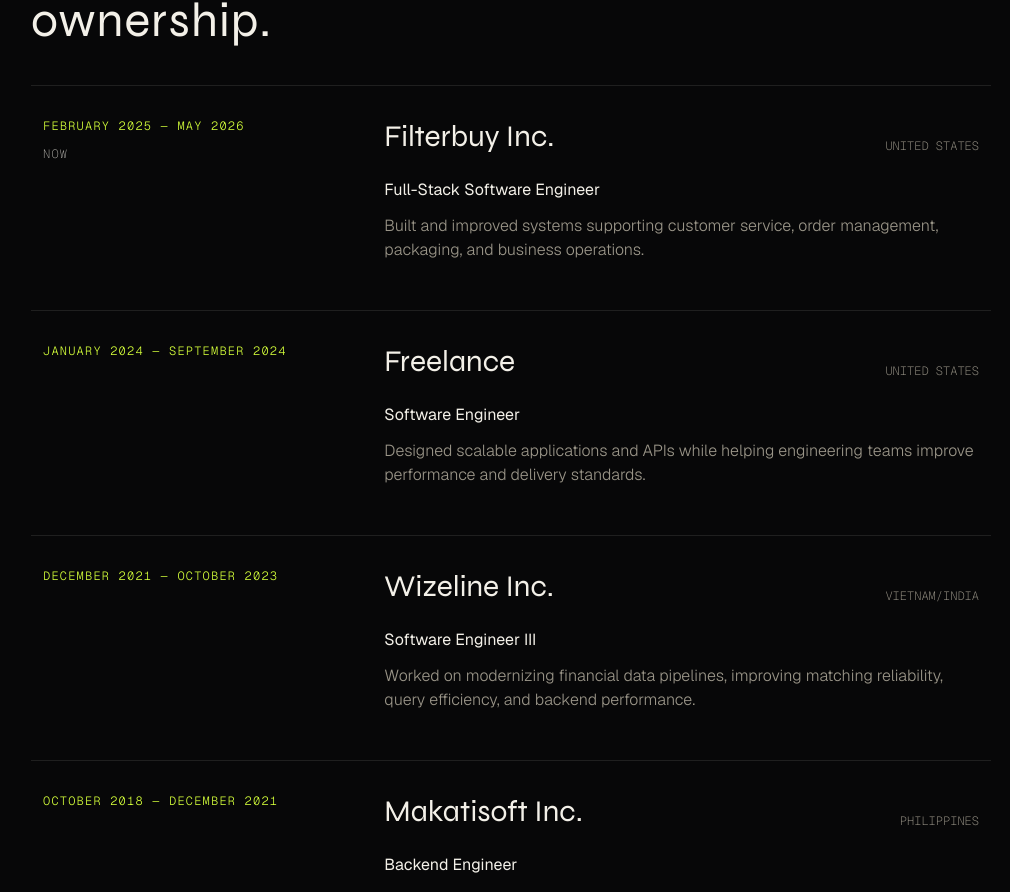
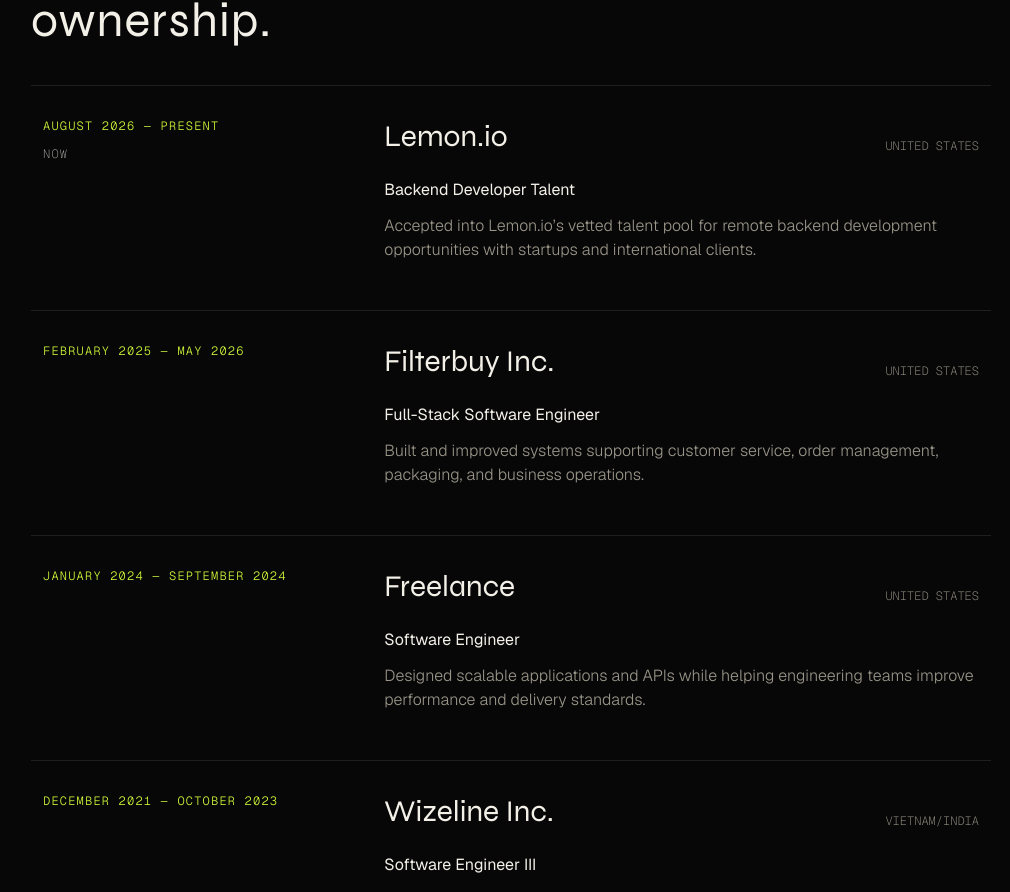
Before and after one commit to Jomari-Macaraig/jomari-portfolio, a React (Vite) app: page / in a window 1280 px wide. Shown: the part 3177-4069 px from the top of the page, without its empty margins (129-1139 px from the left). Built offline with nearby package versions, Linux system fonts and the light colour scheme; the HTML template or start-up script is replaced by a standard one.

Commit message:
Add width constraint

```diff
--- a/src/App.jsx
+++ b/src/App.jsx
@@ -8,7 +8,7 @@
       <div className="grid-overlay" aria-hidden />
       <div className="ambient" aria-hidden />
       <div className="ambient ambient-2" aria-hidden />
-      <div className="flex min-h-dvh flex-col">
+      <div className="flex min-h-dvh flex-col max-w-7xl mx-auto">
         <Header />
         <Main />
       </div>
--- a/src/data/site.js
+++ b/src/data/site.js
@@ -105,13 +105,22 @@
       "Over more than a decade, I have worked across startups, consulting, data platforms, financial systems, and e-commerce operations. Each role expanded the problems I could own, from data pipelines and backend services to cloud infrastructure and full-stack products.",
     jobs: [
       {
+        company: "Lemon.io",
+        date: "August 2026 — Present",
+        jobTitle: "Backend Developer Talent",
+        description:
+          "Accepted into Lemon.io’s vetted talent pool for remote backend development opportunities with startups and international clients.",
+        place: "UNITED STATES",
+        isCurrent: true,
+      },
+      {
         company: "Filterbuy Inc.",
         date: "February 2025 — May 2026",
         jobTitle: "Full-Stack Software Engineer",
         description:
           "Built and improved systems supporting customer service, order management, packaging, and business operations.",
         place: "UNITED STATES",
-        isCurrent: true,
+        isCurrent: false,
       },
       {
         company: "Freelance",
```
